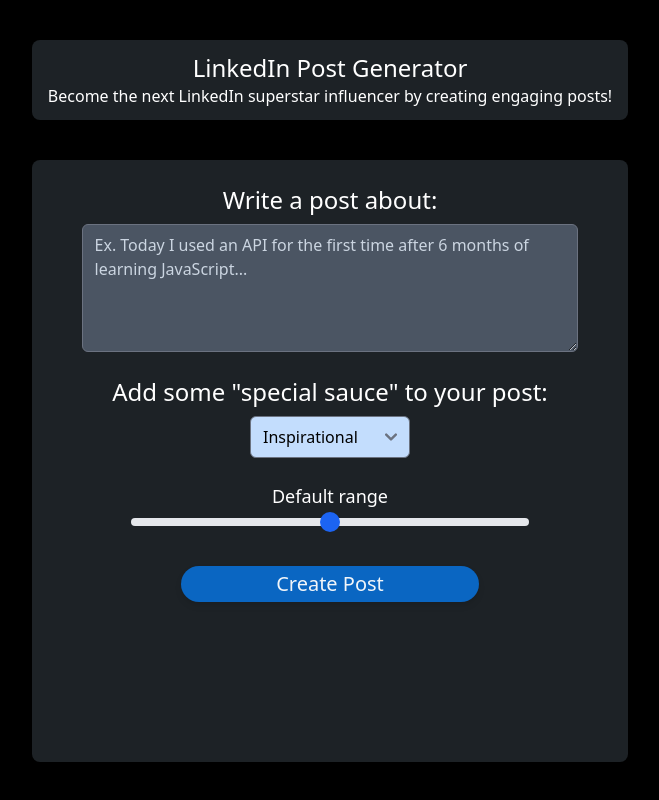
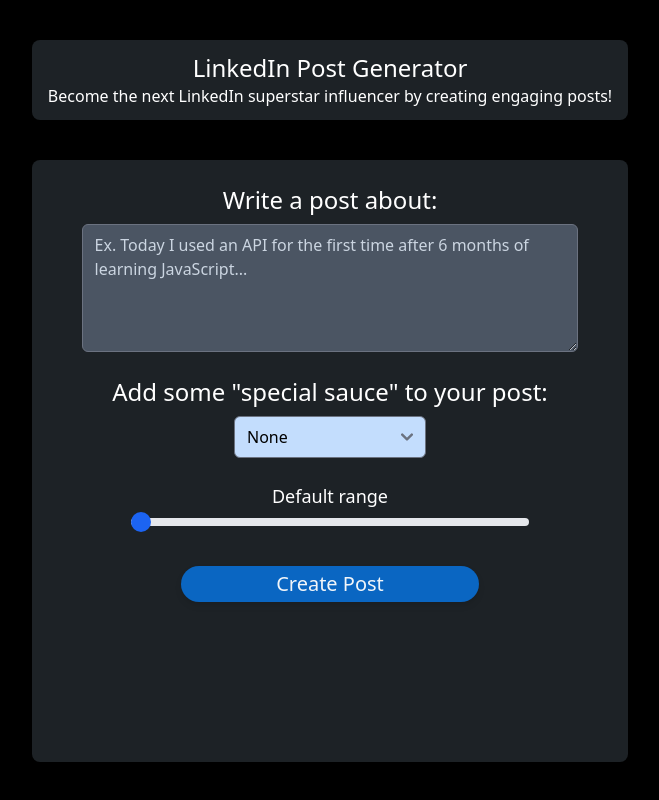
Before and after one commit to KotovSyndrome/li-post-generator, a React (Create React App) app: page / in a window 1280 px wide. Shown: the whole page, without its empty margins (310-969 px from the left). Built offline with nearby package versions, Linux system fonts and the light colour scheme.

Commit message:
Fixed range slider, added more sauce options, created express boilerplate, and added state to form

```diff
--- a/package.json
+++ b/package.json
@@ -7,7 +7,11 @@
     "@testing-library/react": "^13.4.0",
     "@testing-library/user-event": "^13.5.0",
     "axios": "^1.2.1",
+    "body-parser": "^1.20.1",
+    "dotenv": "^16.0.3",
     "flowbite": "^1.5.5",
+    "flowbite-react": "^0.3.7",
+    "openai": "^3.1.0",
     "react": "^18.2.0",
     "react-dom": "^18.2.0",
     "react-scripts": "5.0.1",
--- a/src/Components/Form.js
+++ b/src/Components/Form.js
@@ -1,14 +1,19 @@
 import React, { useState } from 'react'
-import axios from 'axios'
+// import axios from 'axios'
 
 const Form = () => {
     const [formValues, setFormValues] = useState({
         prompt: '',
-        modifier: '',
+        modifier: 'none',
         level: 0
     })
 
+    const handleInput = (e) => {
+        setFormValues({...formValues, [e.target.name]: e.target.value})
+    }
+
     const submitPost = () => {
+        // convert level to number
         console.log('write a linked post about ....... that is very ____ ')
     }
 
@@ -18,19 +23,20 @@
         <div className='flex flex-col items-center pt-6'>
 
             <label className='text-white text-2xl'>Write a post about:</label>
-            <textarea placeholder='Ex. Today I used an API for the first time after 6 months of learning JavaScript...' className='w-10/12 h-32 bg-gray-600 text-white placeholder:text-slate-300 rounded-md mt-2'></textarea>
+            <textarea value={formValues.prompt} name='prompt' onChange={handleInput} placeholder='Ex. Today I used an API for the first time after 6 months of learning JavaScript...' className='w-10/12 h-32 bg-gray-600 text-white placeholder:text-slate-300 rounded-md mt-2'></textarea>
 
             <label className='text-white text-2xl mt-6'>Add some "special sauce" to your post:</label>
-            <select className='w-40 mt-2 rounded-md bg-blue-200'>
-                <option>Inspirational</option>
-                <option>Cringeyness</option>
-                <option>Platitudinousness</option>
-                <option>Alpha male CEO</option>
-                <option>Philosophization</option>
+            <select className='w-48 mt-2 rounded-md bg-blue-200' name='modifier' value={formValues.modifier} onChange={handleInput}>
+                <option value='none'>None</option>
+                <option value='inspirational'>Inspirational</option>
+                <option value='cringey'>Cringeyness</option>
+                <option value='platitude'>Platitudinousness</option>
+                <option value='arrogant'>Alpha male CEO</option>
+                <option value='philosophical'>Philosophization</option>
             </select>
 
-            <label for="default-range" class="block mb-2 text-lg font-medium text-white dark:text-white mt-6">Default range</label>
-            <input id="default-range" type="range" value="50" class="w-8/12 h-2 bg-gray-200 rounded-lg appearance-none cursor-pointer dark:bg-gray-700"></input>
+            <label htmlFor="default-range" className="block mb-2 text-lg font-medium text-white dark:text-white mt-6">Default range</label>
+            <input id="default-range" type="range" value={formValues.level} min="0" max="5" step="1" name='level' onChange={handleInput} className="w-8/12 h-2 bg-gray-200 rounded-lg appearance-none cursor-pointer dark:bg-gray-700"></input>
 
             <button className='bg-li-blue rounded-full px-5 p-1 drop-shadow-md mt-10 text-slate-100 w-6/12 text-xl' onClick={submitPost}>
                 Create Post
--- /dev/null
+++ b/src/server/server.js
@@ -0,0 +1,18 @@
+import * as dotenv from 'dotenv' // see https://github.com/motdotla/dotenv#how-do-i-use-dotenv-with-import
+import express from 'express';
+import app from '../App';
+var bodyParser = require('body-parser')
+dotenv.config();
+
+// parse application/json
+app.use(bodyParser.json())
+
+// parse application/x-www-form-urlencoded
+app.use(bodyParser.urlencoded({ extended: true }))
+
+// serve static files
+app.use(express.static(__dirname + '/public'));
+
+// app.post('/createPost', (req, res) => {
+
+// });
--- a/tailwind.config.js
+++ b/tailwind.config.js
@@ -2,6 +2,7 @@
 module.exports = {
   content: [
     "./src/**/*.{js,jsx,ts,tsx}",
+    'node_modules/flowbite-react/**/*.{js,jsx,ts,tsx}'
   ],
   theme: {
     extend: {
```
Also changed, not shown: phrases.txt (added), src/server/model_test.js (added), 2 other files (tests, documents, lock files or other folders).
